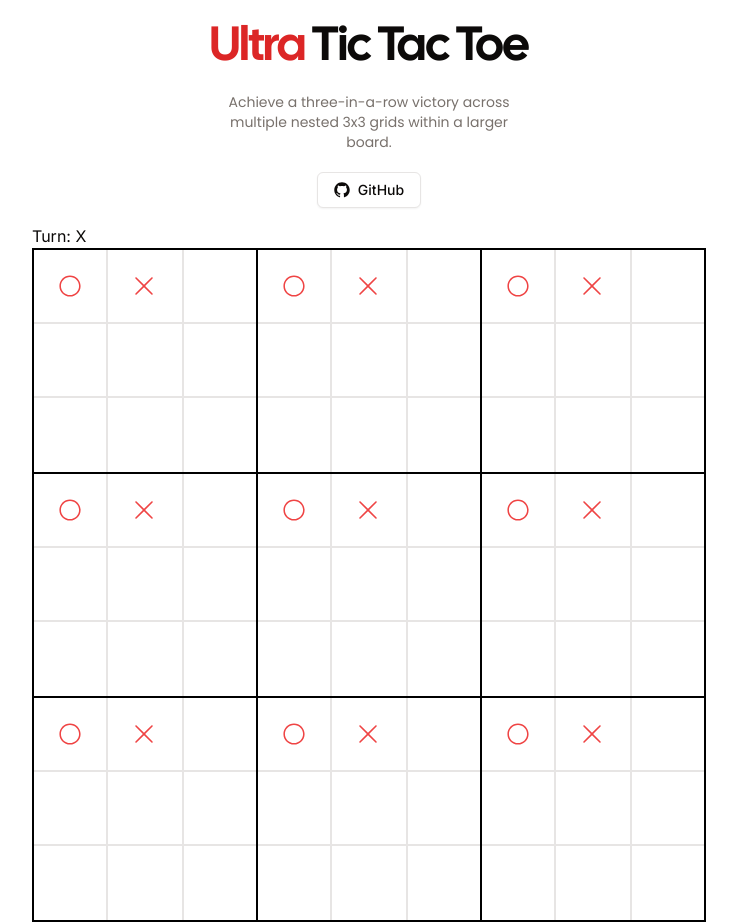
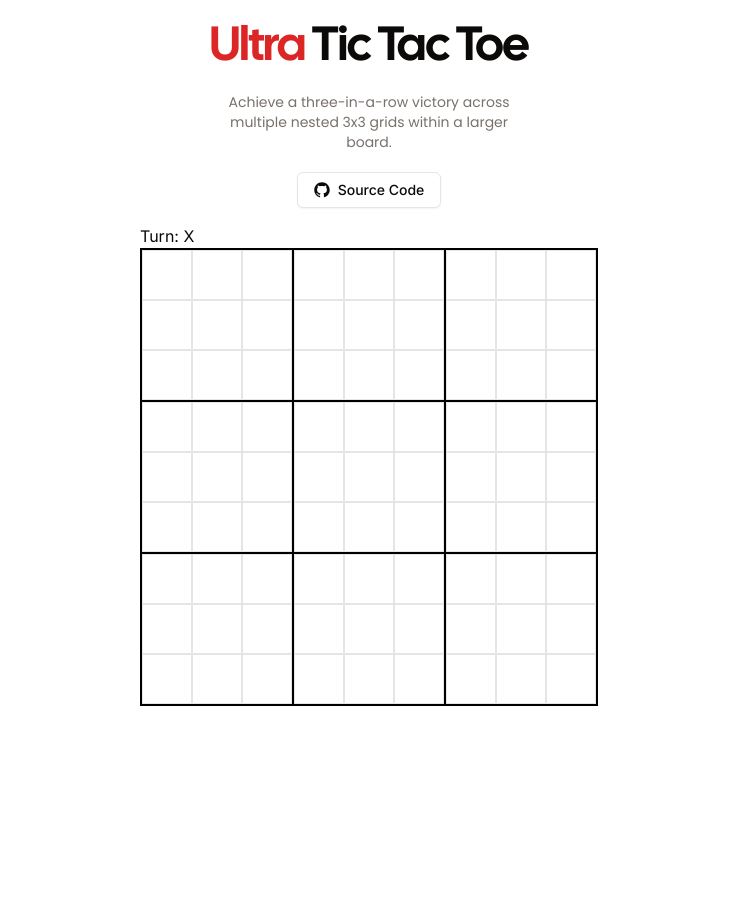
Before and after one commit to Jay-Karia/ultra-tic, a Next.js app: page / in a window 1280 px wide. Shown: the whole page, without its empty margins (271-1008 px from the left). After the commit the page ends 800 px from the top, so only its background shows below. Built offline with nearby package versions, Linux system fonts and the light colour scheme.

Commit message:
build: game board ui

```diff
--- a/src/app/page.tsx
+++ b/src/app/page.tsx
@@ -1,9 +1,10 @@
 import { Button } from "@/components/ui/button";
 import { GitHubLogoIcon } from "@radix-ui/react-icons";
+
 import Board from "@/components/Board";
+import Game from "@/components/Game";
 
 import Link from "next/link";
-
 import localFont from "next/font/local"
 import { Poppins } from 'next/font/google'
 import { cn } from "@/lib/utils";
@@ -32,28 +33,12 @@ export default function Home() {
         <Button variant={"outline"} asChild>
           <Link href="https://github.com/Jay-Karia/ultra-tic" target="_blank">
             <GitHubLogoIcon className="w-4 h-4 mr-2" />
-            GitHub
+            Source Code
           </Link>
         </Button>
       </div>
 
-      <div className="flex flex-col">
-        <div className="">
-          Turn: X
-        </div>
-
-        <div className="grid grid-cols-3 grid-rows-3 border border-black">
-          <Board />
-          <Board />
-          <Board />
-          <Board />
-          <Board />
-          <Board />
-          <Board />
-          <Board />
-          <Board />
-        </div>
-      </div>
+      <Game />
     </div>
   );
 }
--- a/src/components/Board.tsx
+++ b/src/components/Board.tsx
@@ -1,28 +1,72 @@
+"use client"
+
 import "@/components/components.css"
 
 import { Cross1Icon } from "@radix-ui/react-icons"
 import { CircleIcon } from "@radix-ui/react-icons"
+import { BoardValue, Turn } from "@/types/board"
+import { useState } from "react"
 
-export default function Board() {
+interface Board {
+    value: BoardValue,
+    turn: Turn,
+    boardIndex: number,
+    outerBoard: BoardValue[],
+    setTurn: (turn: Turn) => void,
+    setWinner: (winner: BoardValue[]) => void
+}
+
+export default function Board({ value, turn, boardIndex, setTurn, setWinner, outerBoard }: Board) {
 
     const cross: JSX.Element = <Cross1Icon className="text-red-500 h-6 w-6" />
     const circle: JSX.Element = <CircleIcon className="text-red-500 h-6 w-6" />
 
+    const [board, setBoard] = useState<BoardValue[]>([null, null, null, null, null, null, null, null, null])
+
+    function checkWin() {
+        let winner : BoardValue = 1
+
+        const newOuterBoard = [...outerBoard]
+        newOuterBoard[boardIndex] = winner
+        setWinner(newOuterBoard)
+    }
+
+    function checkDraw() {}
+
+    function handleClick(boxIndex : number) {
+        if (board[boxIndex] === null) {
+            const newBoard = [...board]
+            newBoard[boxIndex] = turn
+            setBoard(newBoard)
+
+            // change turn
+            setTurn(turn === 0 ? 1 : 0)
+
+            // checkWin()
+
+        }
+    }
+
     return (
-        <div className="grid grid-cols-3 grid-rows-3 aspect-square border border-black">
-
-            <div className="border-b-2 border-r-2 board-square">{circle}</div>
-            <div className="border-b-2 board-square">{cross}</div>
-            <div className="border-b-2 border-l-2 board-square"></div>
-
-            <div className="border-b-2 border-r-2 board-square"></div>
-            <div className="border-b-2 board-square"></div>
-            <div className="border-b-2 border-l-2 board-square"></div>
-
-            <div className="border-r-2 board-square"></div>
-            <div className="board-square"></div>
-            <div className="border-l-2 board-square"></div>
-
+        <div>
+            {value !== null ? (
+                <div className="flex items-center justify-center h-full border border-black">
+                    {value === 0 ?
+                        <CircleIcon className="text-red-500 h-20 w-20" /> :
+                        <Cross1Icon className="text-red-500 h-20 w-20" />
+                    }
+                </div>
+            ) : (
+                <>
+                    <div className="grid grid-cols-3 grid-rows-3 aspect-square border border-black">
+                        {board.map((box, boxIndex) => (
+                            <div key={boxIndex} className="board-square border" onClick={() => handleClick(boxIndex)}>
+                                {box === 0 ? circle : box === 1 ? cross : null}
+                            </div>
+                        ))}
+                    </div>
+                </>
+            )}
         </div>
     )
 }
--- /dev/null
+++ b/src/components/Game.tsx
@@ -0,0 +1,29 @@
+"use client"
+
+import { useState } from "react";
+import Board from "./Board";
+import { BoardValue, Turn } from "@/types/board";
+
+export default function Game() {
+
+    const [board, setBoard] = useState<BoardValue[]>([null, null, null, null, null, null, null, null, null]);
+    const [turn, setTurn] = useState<Turn>(0)
+
+    return (
+
+
+        <div className="flex flex-col">
+            <div className="">
+                Turn: X
+            </div>
+
+            <div className="grid grid-cols-3 grid-rows-3 border border-black">
+                {board.map((row, boardIndex) => (
+                    <>
+                        <Board value={board[boardIndex]} turn={turn} boardIndex={boardIndex} setTurn={setTurn} setWinner={setBoard} outerBoard={board}/>
+                    </>
+                ))}
+            </div>
+        </div>
+    )
+}
--- /dev/null
+++ b/src/types/board.d.ts
@@ -0,0 +1,3 @@
+export type BoardValue = null | 0 | 1
+
+export type Turn = 0 | 1
```
